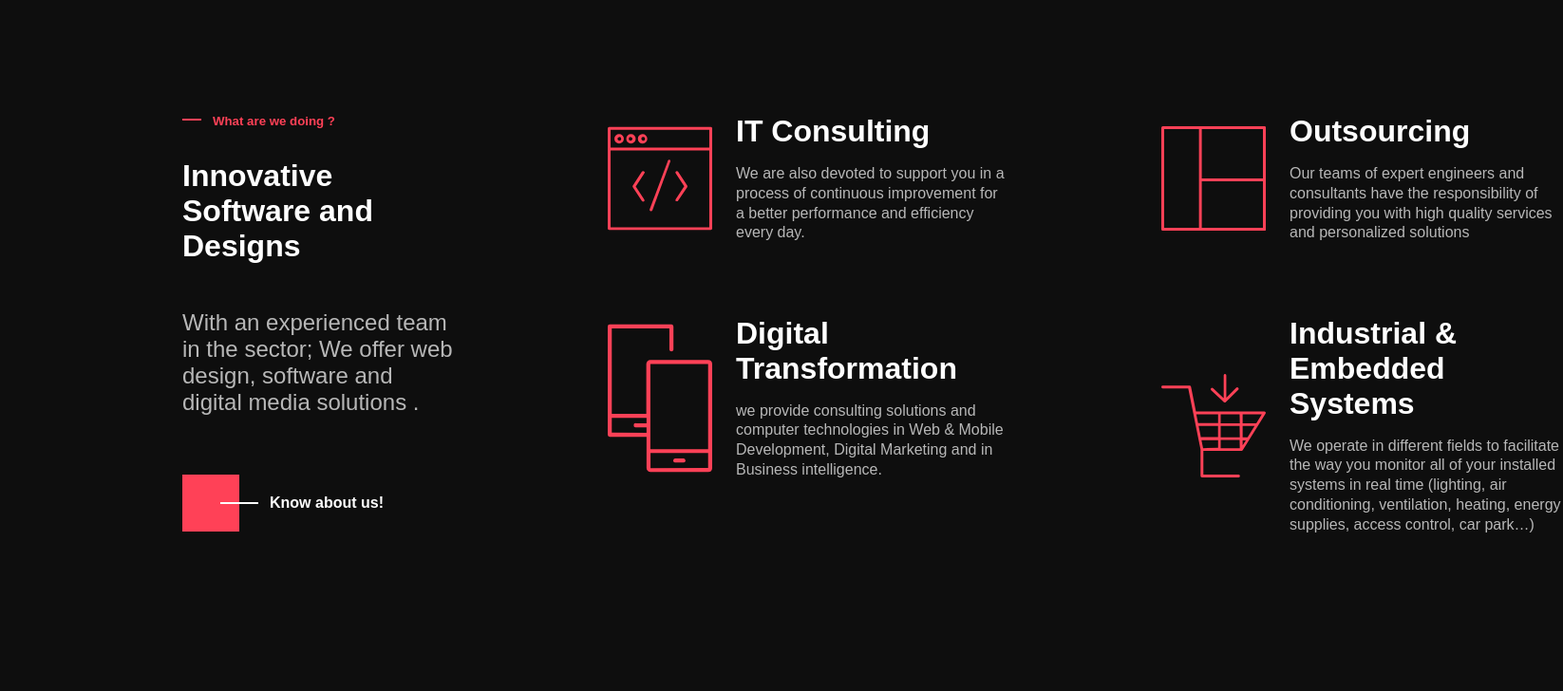
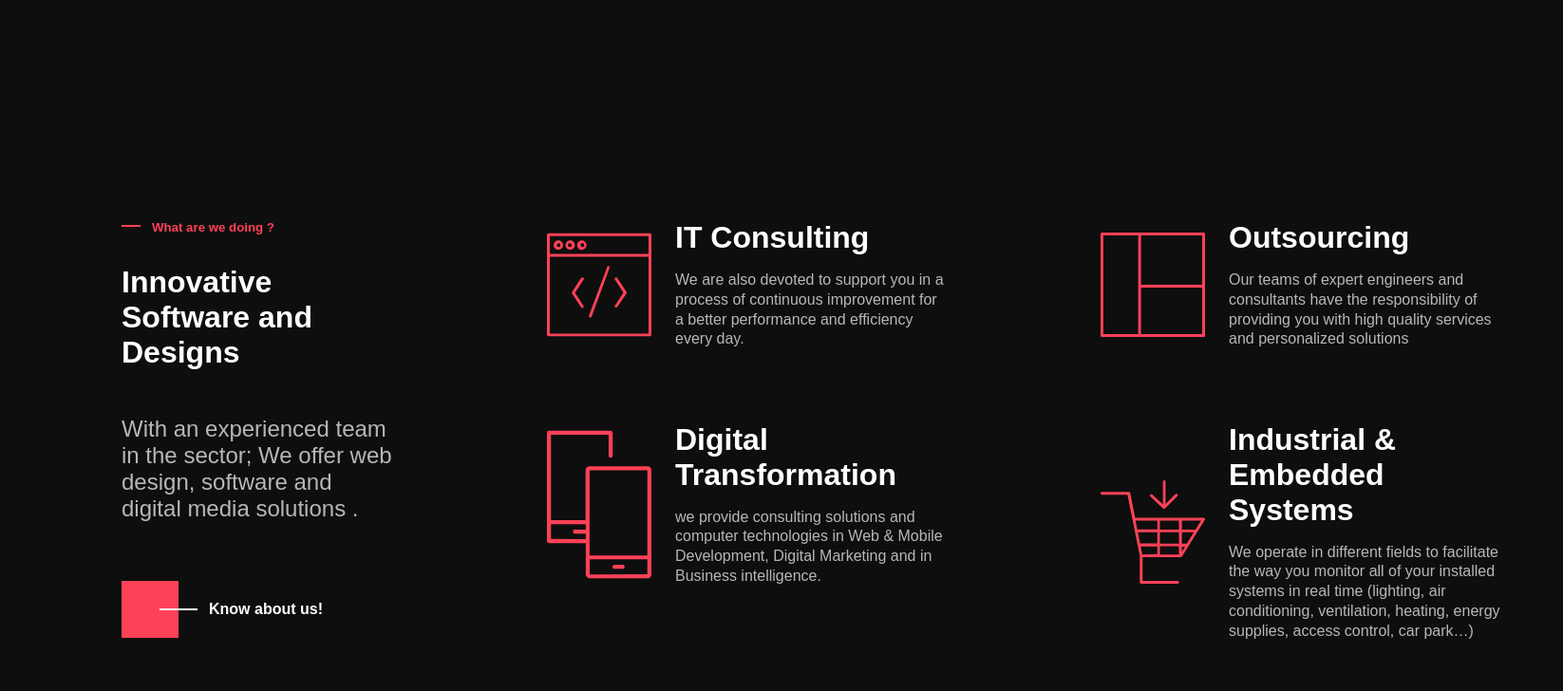
Before and after one commit to akkasumeyye/root-development, a React (Create React App) app: page / in a window 1280 px wide. Shown: the part 2120-2848 px from the top of the page at 95% size, 1646 px wide, since content can reach past the window. Built offline with nearby package versions, Linux system fonts and the light colour scheme.

Commit message:
margin ayarları

```diff
--- a/src/pages/About.js
+++ b/src/pages/About.js
@@ -7,7 +7,7 @@ const AboutPage = styled.div`
   width: 100vw;
   color: #fff;
   display: flex;
-  margin-top: 10rem;
+  margin-top: 5rem;
 `;
 const AboutContent = styled.div`
 margin-top: 15rem;
--- a/src/pages/Contact.js
+++ b/src/pages/Contact.js
@@ -3,7 +3,7 @@ import styled from 'styled-components'
 
 const ContactPage = styled.div`
 margin-top: 15vh;
-height:100vh;
+height:85vh;
   color: #fff;
 `
 
--- a/src/pages/Services.js
+++ b/src/pages/Services.js
@@ -9,8 +9,8 @@ const ServicesPage = styled.div`
   height: 65vh;
   width: 85vw;
   color: #fff;
-  margin-top: 8rem;
-  margin-left: 12rem;
+  margin-top: 15rem;
+  margin-left: 8rem;
   display: grid;
   grid-template-areas: 'company consulting outsourcing'
   'company mobile embedded';
```
